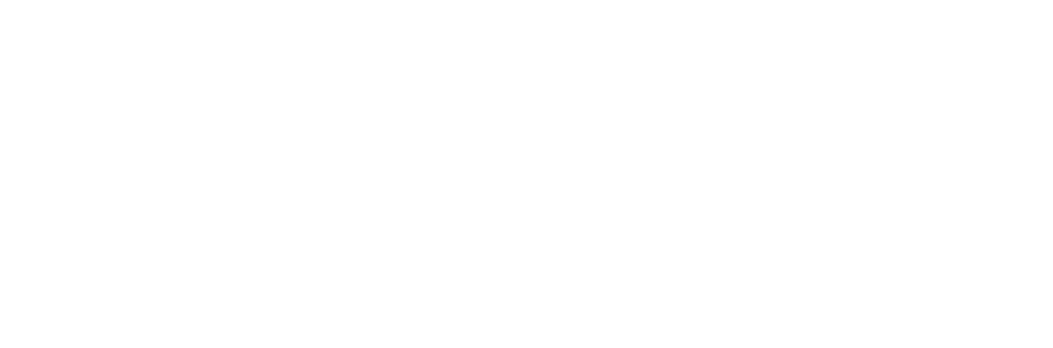
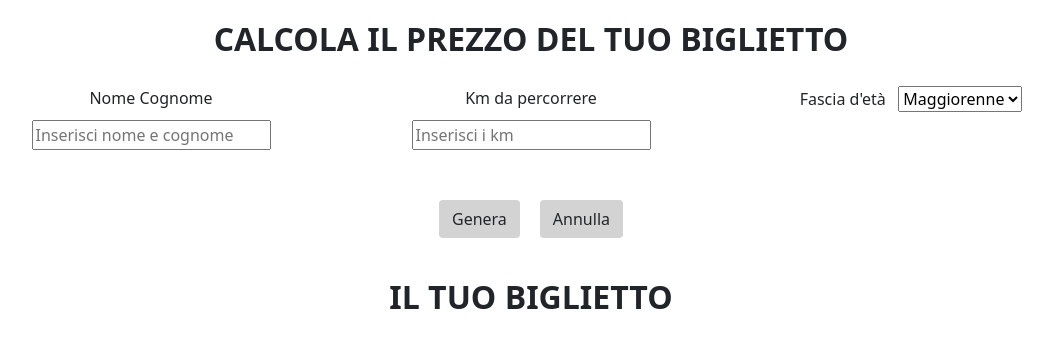
Before and after one commit to zhLisha/js-biglietto-treno-form, a plain HTML site: page index.html in a window 1280 px wide. Shown: the whole page, without its empty margins (109-1162 px from the left). Drawn offline with nearby package versions, Linux system fonts and the light colour scheme.

Commit message:
section 1 layout done

```diff
--- a/css/style.css
+++ b/css/style.css
@@ -1,5 +1,35 @@
-* {
-    margin: 0;
-    padding: 0;
-    box-sizing: border-box;
+/* COMMON */
+
+.ms_container {
+    text-align: center;
 }
+
+h2 {
+    padding-top: 20px;
+    font-weight: 700;
+}
+
+label {
+    padding-bottom: 10px;
+}
+
+/* BUTTON */
+
+.btn {
+    background-color: lightgrey;
+}
+
+.button_options {
+    padding-top: 50px;
+    justify-content: center;
+}
+
+button {
+    margin: 0 10px;
+}
+
+
+/* Section 1 */
+.info_user {
+    padding: 20px 0;
+}
--- a/index.html
+++ b/index.html
@@ -5,11 +5,72 @@
     <meta http-equiv="X-UA-Compatible" content="IE=edge">
     <meta name="viewport" content="width=device-width, initial-scale=1.0">
 
+    <link href="https://cdn.jsdelivr.net/npm/bootstrap@5.1.3/dist/css/bootstrap.min.css" rel="stylesheet" integrity="sha384-1BmE4kWBq78iYhFldvKuhfTAU6auU8tT94WrHftjDbrCEXSU1oBoqyl2QvZ6jIW3" crossorigin="anonymous">
     <link rel="stylesheet" href="css/style.css">
     <title>Biglietto del Treno</title>
 </head>
 <body>
 
+    <!-- Section 1 Info User -->
+    <section>
+        <div class="ms_container">
+            <div class="title">
+                <h2>CALCOLA IL PREZZO DEL TUO BIGLIETTO</h2>
+            </div>
+            <div class="info_user">
+                <div class="container">
+                    <div class="row">
+                        <div class="col-4">
+                            <div class="userName">
+                                <label for="userName">Nome  Cognome</label>
+                                <input type="text" name="userName" id="userName" placeholder="Inserisci nome e cognome">
+                            </div>
+                        </div>
+                        <div class="col-4">
+                            <div class="userKm">
+                                <label for="userKm">Km da percorrere</label>
+                                <input type="number" name="userKm" id="userKm" placeholder="Inserisci i km">
+                            </div>
+                        </div>
+                        <div class="col-4">
+                            <div class="userAge">
+                                <label for="userAge">Fascia d'età &nbsp;</label>
+                                <select name="userAge" id="userAge">
+                                    <option value="maggiorenne">Maggiorenne</option>
+                                    <option value="minorenne">Minorenne</option>
+                                    <option value="over65">Over65</option>
+                                </select>
+                            </div>
+                        </div>
+                    </div>
+
+                    <div class="row">
+                        <div class="col">
+                            <div class="button_options d-flex">
+                                <div class="button_submit">
+                                    <button type="button" class="btn">Genera</button>
+                                </div>
+
+                                <div class="button_cancel">
+                                    <button type="button" class="btn">Annulla</button>
+                                </div>
+                            </div>
+                        </div>
+                    </div>
+                </div>
+            </div>
+        </div>
+    </section>
+
+    <!-- Section 2 Ticket info -->
+    <section>
+        <div class="ms_container">
+            <div class="title">
+                <h2>IL TUO BIGLIETTO</h2>
+            </div>
+        </div>
+    </section>
+
     <script type="text/javascript" src="js/script.js"></script>
 </body>
 </html>
```
Also changed, not shown: js/script.js (+10 -0 lines).
